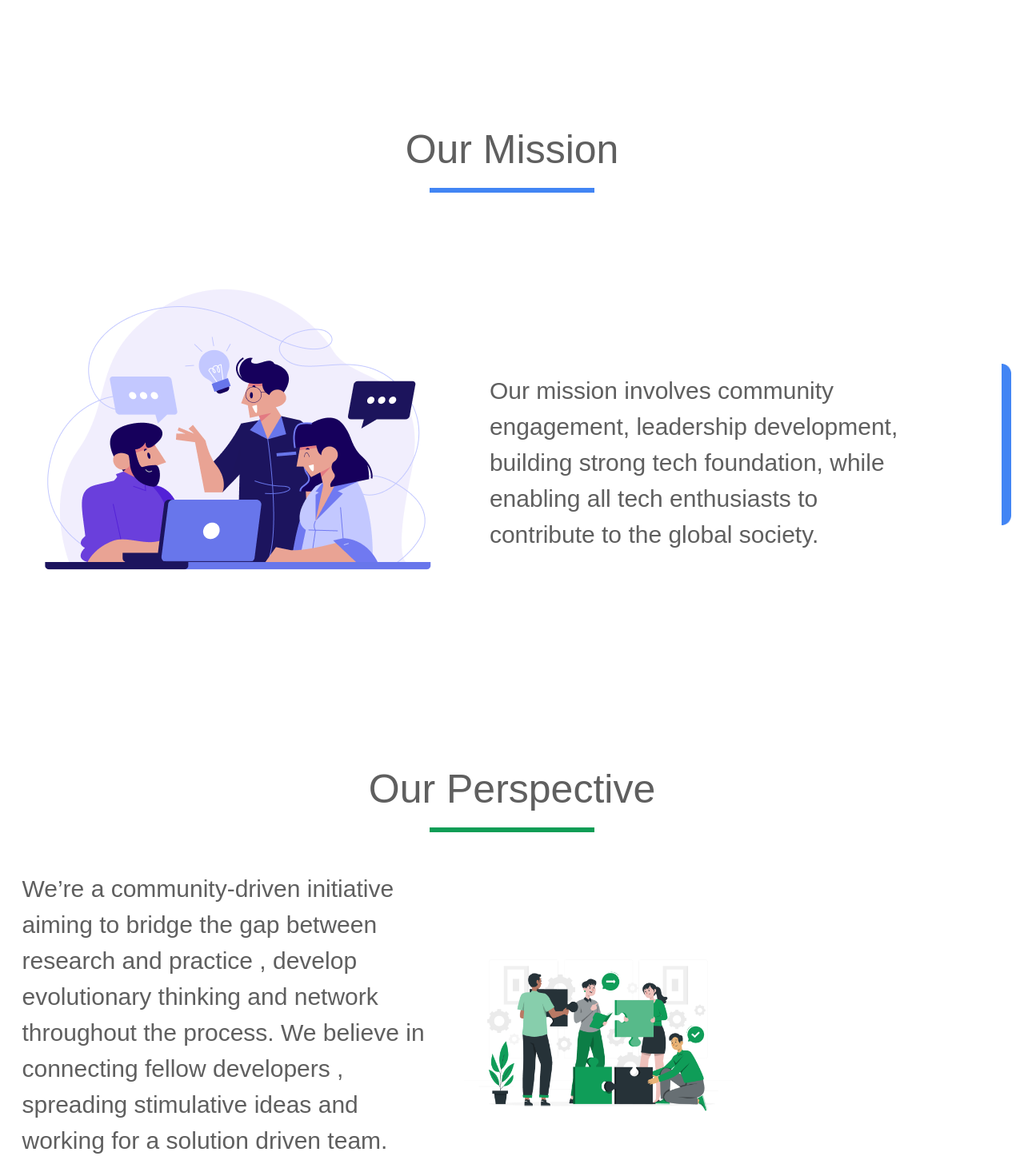
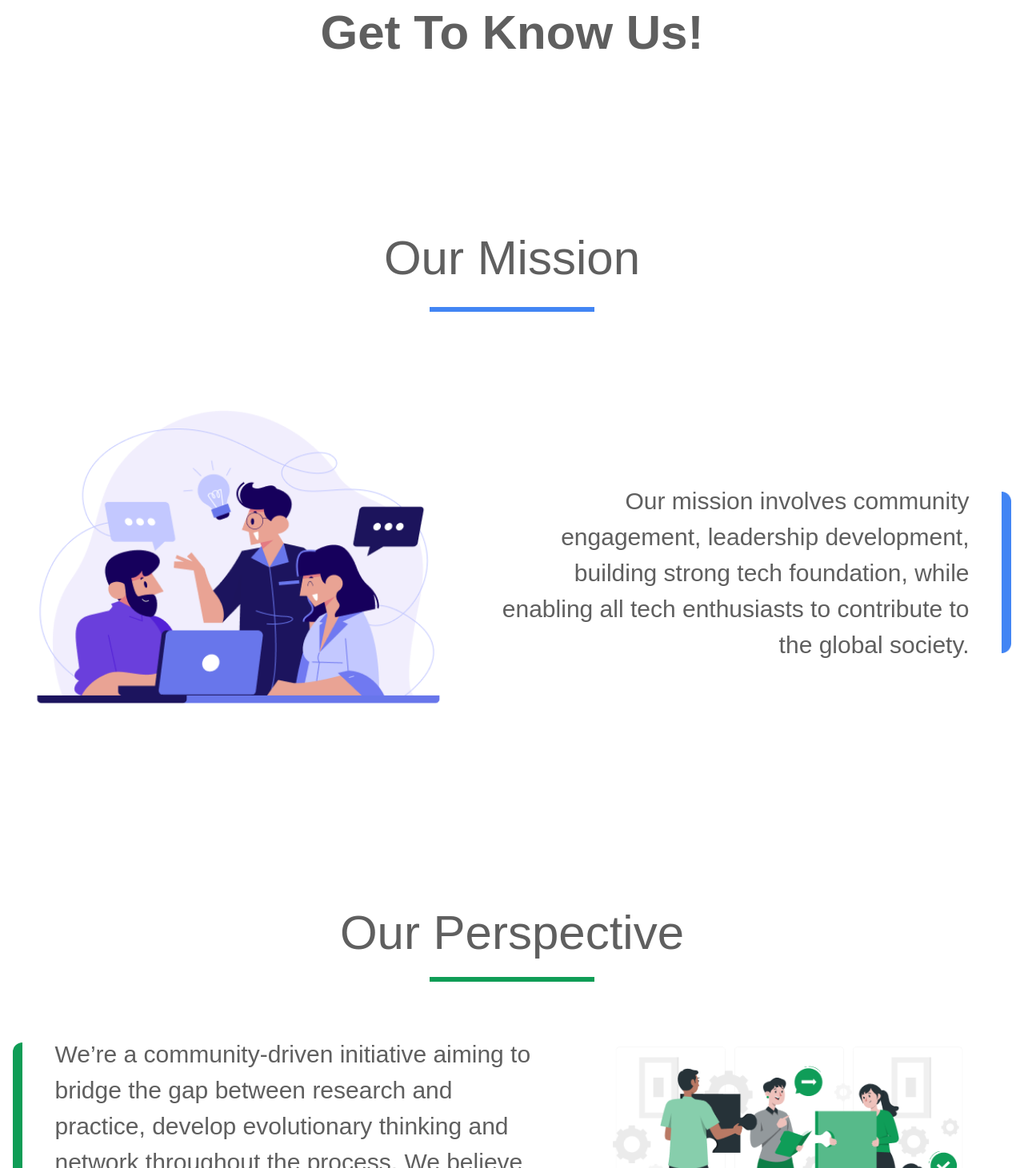
Before and after one commit to Aryan22N/GDG-Frontend-Task, a Next.js app: page / in a window 1280 px wide. Shown: the part 1339-2800 px from the top of the page at 80% size. Built offline with nearby package versions, Linux system fonts and the light colour scheme.

Commit message:
final changes before dark mode

```diff
--- a/src/app/page.js
+++ b/src/app/page.js
@@ -6,6 +6,7 @@ import Footer from "../components/Footer";
 import FAQ from "../components/Faq";
 import Technologies from "../components/Technologies";
 import Stats from "../components/Stats";
+import Keepsus from "../components/Whatkeep";
 
 export default function Home() {
   return (
@@ -14,7 +15,7 @@ export default function Home() {
       <Hero />
       <Ourmission />
       <Ourperspective />
-      <Ourmission />
+      <Keepsus />
       <Stats />
       <Technologies />
       <FAQ />
--- a/src/components/Hero.jsx
+++ b/src/components/Hero.jsx
@@ -8,7 +8,7 @@ import DownArrow2 from "@/images/V2.png";
 
 const Hero = () => {
   return (
-    <section className="flex flex-col items-center justify-center text-center px-4 py-12 bg-white gap-[30px]">
+    <section className="flex flex-col  items-center justify-center text-center px-4 py-28 bg-white gap-[30px]">
       {/* Title */}
       <div className="flex flex-col items-center gap-0.1">
         <h1 className="text-[84.99px] font-bold leading-snug text-black font-Product Sans">
--- a/src/components/Navbar.jsx
+++ b/src/components/Navbar.jsx
@@ -1,4 +1,3 @@
-// components/Navbar.js
 "use client";
 
 import { useState } from "react";
--- a/src/components/Ourmission.jsx
+++ b/src/components/Ourmission.jsx
@@ -8,27 +8,33 @@ import Subtract from "../images/Subtract.png";
 const OurMission = () => {
   return (
     <section className="bg-white">
-      <div className="flex  w-full justify-center items-center gap-10 ">
-        <div className="w-full flex flex-col justify-center items-center pt-20 gap-0.5">
-          <h2 className="text-[50px] text-[#5F5F5F] font-medium mb-2">
+      {/* Title Section */}
+      <div className="flex w-full justify-center items-center">
+        <div className="w-full flex flex-col justify-center items-center pt-20 gap-2">
+          <h2 className="text-[60px] text-[#5F5F5F] font-medium mb-2 text-center">
             Our Mission
           </h2>
-          <div>
-            <Image src={border} alt="border" width={206} height={0} />
-          </div>
+          <Image src={border} alt="border" width={206} height={10} />
         </div>
       </div>
-      <div className="flex flex-col md:flex-row items-center justify-center gap-10 px-4 py-12 max-w-7xl mx-auto">
-        <div className="w-full  md:w-1/2 flex justify-center">
-          <Image src={MissionImg} alt="Our Mission" width={533} height={533} />
+
+      {/* Content Section */}
+      <div className="flex flex-col md:flex-row items-center justify-center gap-10 px-4 py-12 max-w-9xl mx-auto">
+        {/* Left Image */}
+        <div className="w-full md:w-1/2 flex justify-center">
+          <Image src={MissionImg} alt="Our Mission" width={633} height={633} />
         </div>
-        <div className="w-[673px] h-[180px]  ">
-          <p className="text-[30px] text-[#5F5F5F] max-w-lg">
+
+        {/* Text Box (Right Aligned) */}
+        <div className="w-[673px] h-[180px] flex items-center justify-end">
+          <p className="text-[30px] text-[#5F5F5F] text-right">
             Our mission involves community engagement, leadership development,
             building strong tech foundation, while enabling all tech enthusiasts
             to contribute to the global society.
           </p>
         </div>
+
+        {/* Decorative Line */}
         <div>
           <Image src={Subtract} alt="Subtract" width={14} height={227} />
         </div>
--- a/src/components/Ourperspective.jsx
+++ b/src/components/Ourperspective.jsx
@@ -1,40 +1,44 @@
 "use client";
 
 import Image from "next/image";
-import MissionImg from "../images/section1.png";
 import border from "../images/greenline.png";
 import perspective from "../images/perspective.png";
 
 const Ourperspective = () => {
   return (
     <section className="bg-white">
-      <div className="flex  w-full justify-center items-center gap-10 ">
+      {/* Title Section */}
+      <div className="flex w-full justify-center items-center gap-10">
         <div className="w-full flex flex-col justify-center items-center pt-20 gap-0.5">
-          <h2 className="text-[50px] text-[#5F5F5F] font-medium mb-2">
-            Our Perspective{" "}
+          <h2 className="text-[60px] text-[#5F5F5F] font-medium mb-2">
+            Our Perspective
           </h2>
-          <div>
-            <Image src={border} alt="border" width={206} height={0} />
-          </div>
+          <Image src={border} alt="border" width={206} height={10} />
         </div>
       </div>
 
-      <div className="flex flex-col md:flex-row items-center justify-center gap-10 px-4 py-12 max-w-7xl mx-auto">
-        <p className="text-[30px] text-[#5F5F5F] max-w-lg">
+      {/* Content Section */}
+      <div className="flex flex-col md:flex-row items-center justify-center gap-10 px-4 py-12 max-w-9xl mx-auto">
+        {/* Green Line */}
+        <div className="w-[14px] h-[299px] bg-[#0F9D56] rounded-l-full "></div>
+        {/* Text Box (Left Aligned) */}
+        <div className="w-[673px] h-[180px] flex items-center justify-start">
+          <p className="text-[30px] text-[#5F5F5F] text-left">
             We’re a community-driven initiative aiming to bridge the gap between
-          research and practice , develop evolutionary thinking and network
-          throughout the process. We believe in connecting fellow developers ,
-          spreading stimulative ideas and working for a solution driven team.
+            research and practice, develop evolutionary thinking and network
+            throughout the process. We believe in connecting fellow developers,
+            spreading stimulative ideas and working for a solution-driven team.
           </p>
-        <div className="w-[673px] h-[180px]  ">
-          <div className="w-full  md:w-1/2 flex justify-center">
+        </div>
+
+        {/* Image */}
+        <div className="w-full md:w-1/2 flex justify-center">
           <Image
             src={perspective}
-              alt="Our Mission"
+            alt="Our Perspective"
             width={533}
             height={533}
           />
-          </div>
         </div>
       </div>
     </section>
--- a/src/components/Stats.jsx
+++ b/src/components/Stats.jsx
@@ -10,7 +10,7 @@ const stats = [
 
 export default function GDGStats() {
   return (
-    <section className="py-16  bg-white text-center">
+    <section className="py-20   bg-white text-center">
       <div className="flex max-w-[1080px] mx-auto flex-wrap justify-center gap-20">
         {stats.map((stat, index) => (
           <div key={index} className="flex flex-col items-center">
--- /dev/null
+++ b/src/components/Whatkeep.jsx
@@ -0,0 +1,47 @@
+"use client";
+
+import Image from "next/image";
+import keep from "../images/keepsus.png";
+import border from "../images/ourmission.png";
+import Subtract from "../images/Subtract.png";
+
+const Whatkeep = () => {
+  return (
+    <section className="bg-white">
+      {/* Title Section */}
+      <div className="flex w-full justify-center items-center gap-10">
+        <div className="w-full flex flex-col justify-center items-center pt-20 gap-0.5">
+          <h2 className="text-[60px] text-[#5F5F5F] font-medium mb-2">
+            What Keeps Us Going?
+          </h2>
+          <div className="bg-[#FFC727] w-[206px] h-[5px] rounded-full "></div>
+        </div>
+      </div>
+
+      {/* Content Section */}
+      <div className="flex flex-col md:flex-row items-center pb-30 justify-center gap-10 px-4 py-12 max-w-9xl mx-auto">
+        {/* Image */}
+        <div className="w-full md:w-1/2 flex justify-center">
+          <Image src={keep} alt="keep" width={533} height={533} />
+        </div>
+
+        {/* Text Box (Right Aligned) */}
+        <div className="w-[773px] h-[180px] flex items-center justify-end">
+          <p className="text-[30px] text-[#5F5F5F] text-right">
+            Our club helps students to connect, learn, empower and grow.
+            Teamwork, innovative thinking, communication, and leading with
+            solutions is what helps us achieve new <br /> heights. <br /> The
+            entire team works in coordination, to inspire and motivate the
+            upcoming coding community to evolve their skills and broaden their
+            horizons of knowledge.
+          </p>
+        </div>
+
+        {/* Decorative Line */}
+        <div className="w-[14px] h-[359px] bg-[#FFC727] rounded-r-full "></div>
+      </div>
+    </section>
+  );
+};
+
+export default Whatkeep;
```
Also changed, not shown: src/images/keepsus.png (added). Lines whose indentation alone changed are shown as unchanged.
